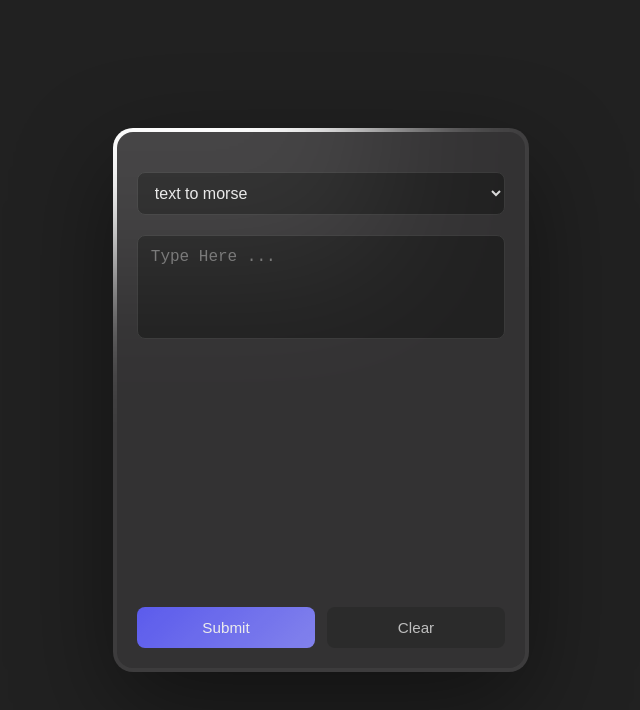
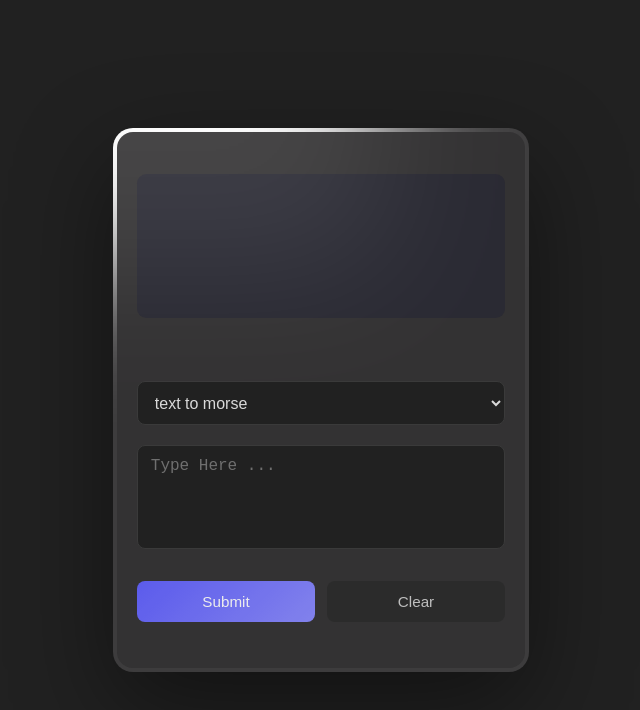
Before and after one commit to Your-fav-dev/Morse-to-text-and-reverse, a website with bundled scripts: page index.html in a window 1280 px wide. Shown: the whole page, without its empty margins (319-959 px from the left). Built offline with nearby package versions, Linux system fonts and the light colour scheme.

Commit message:
fucking finally fixed the css

```diff
--- a/style.css
+++ b/style.css
@@ -7,7 +7,7 @@
 }
 
 body {
-  font-size: 75%;                    /* ← increased a bit from 67.5% */
+  font-size: 75%;
   background-color: #212121;
   display: flex;
   justify-content: center;
@@ -17,8 +17,8 @@ body {
 
 .card {
   position: relative;
-  width: 26rem;                      /* was 20rem — bigger card */
-  height: 34rem;                     /* was 28rem — more vertical space */
+  width: 26rem;
+  height: 34rem;
   overflow: hidden;
   border-radius: 1.25rem;
   background-color: #3d3c3d;
@@ -40,13 +40,19 @@ body {
   inset: 0.25rem;
   display: flex;
   flex-direction: column;
-  gap: 1.25rem;                      /* ← more space between elements */
-  padding: 1.25rem;                  /* ← more inner padding */
+  gap: 1.25rem;              /* reduced from 1.25rem → tighter overall */
+  padding: 1.25rem 1.25rem 1.5rem;
   border-radius: 1rem;
   background-color: #323132;
   color: white;
   opacity: 0.9;
   z-index: 1;
+  justify-content: center;
+}
+
+/* Add space above the dropdown → pushes select + textarea downwards */
+.card-content > select {
+  margin-top: 1.5rem;         /* ← main control: increase to push lower, decrease to move up */
 }
 
 select {
@@ -56,7 +62,7 @@ select {
   border: 1px solid #3a3a3a;
   border-radius: 0.5rem;
   padding: 0.7rem 0.8rem;
-  font-size: 1rem;                   /* ← matched size feel */
+  font-size: 1rem;
   outline: none;
   transition: all 0.2s ease;
 }
@@ -83,17 +89,17 @@ textarea {
   outline: none;
   overflow-y: auto;
   resize: none;
-
-  /* Key changes: fixed small height, no growing */
   flex: 0 0 auto;
-  height: 6.5rem;                    /* ← main change — shorter textarea */
+  height: 6.5rem;
   min-height: unset;
 }
 
+/* No more auto margin → buttons stay close to textarea */
 .buttons {
   display: flex;
   gap: 0.75rem;
-  margin-top: auto;                  /* pushes buttons toward bottom */
+  /* margin-top: auto;  ← removed on purpose */
+  margin-top: 0.75rem;     /* small breathing room above buttons */
 }
 
 button {
@@ -125,3 +131,45 @@ button:active {
 #delete:hover {
   background: #333;
 }
+
+#span {
+    display: block;                  /* ← very important – treat it like a div */
+    font-size: 2.25rem;
+    line-height: 1.45;
+    color: #e0e0ff;
+    background: rgba(30, 30, 50, 0.45);
+    border-radius: 0.6rem;
+    padding: 1rem 1.2rem;
+    margin-bottom: 1.2rem;           /* space to select – keep it */
+
+    /* Fixed height + scroll */
+    height: 9rem;                    /* ← changed from max-height to fixed height */
+    max-height: 9rem;                /* optional fallback */
+    overflow-y: auto;
+    overflow-x: hidden;
+
+    /* Better text wrapping for Morse code */
+    white-space: pre-wrap;           /* preserves spaces & line breaks */
+    word-break: break-all;           /* breaks very long dot/dash sequences */
+    hyphens: auto;
+
+    /* Scrollbar styling */
+    scrollbar-width: thin;
+    scrollbar-color: #7c7cff #2a2a2a;
+}
+
+/* WebKit scrollbar */
+#span::-webkit-scrollbar {
+    width: 7px;
+}
+#span::-webkit-scrollbar-track {
+    background: #222;
+    border-radius: 10px;
+}
+#span::-webkit-scrollbar-thumb {
+    background: #7c7cff;
+    border-radius: 10px;
+}
+#span::-webkit-scrollbar-thumb:hover {
+    background: #a0a0ff;
+}
```
